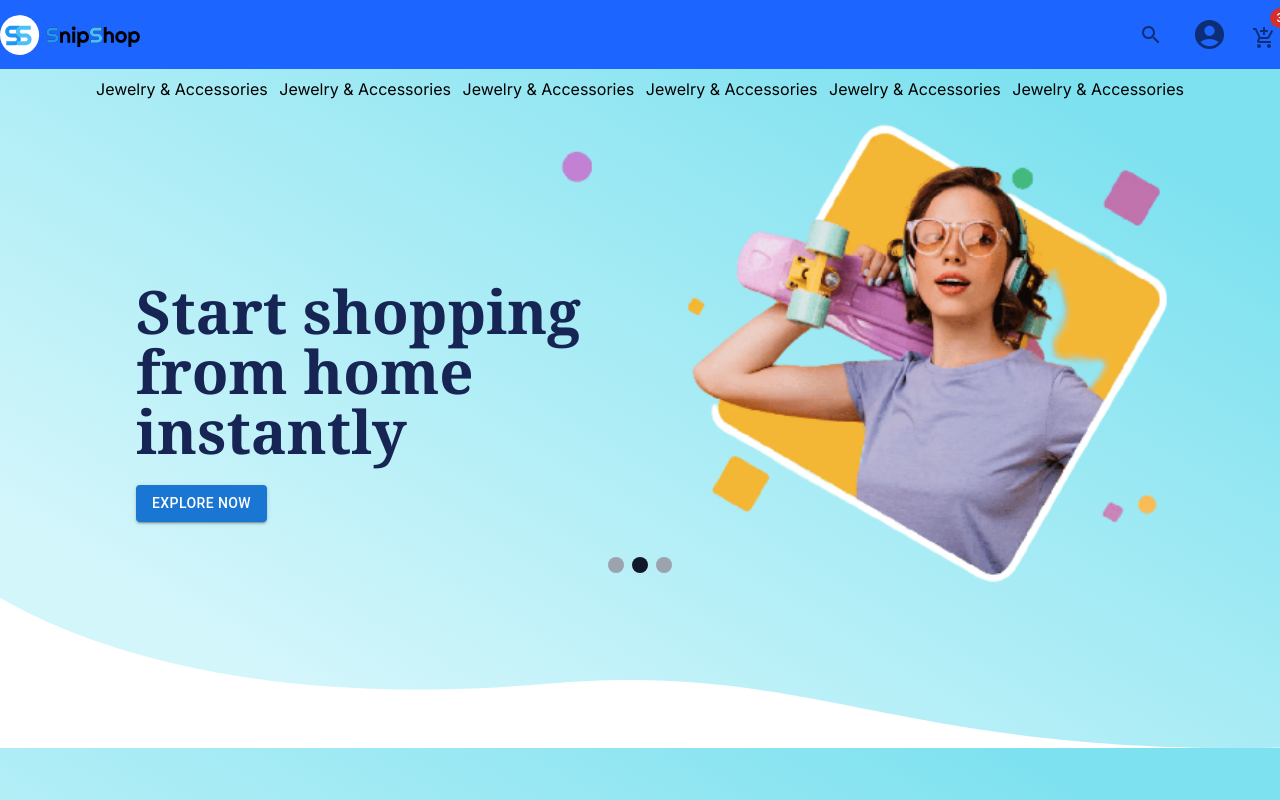
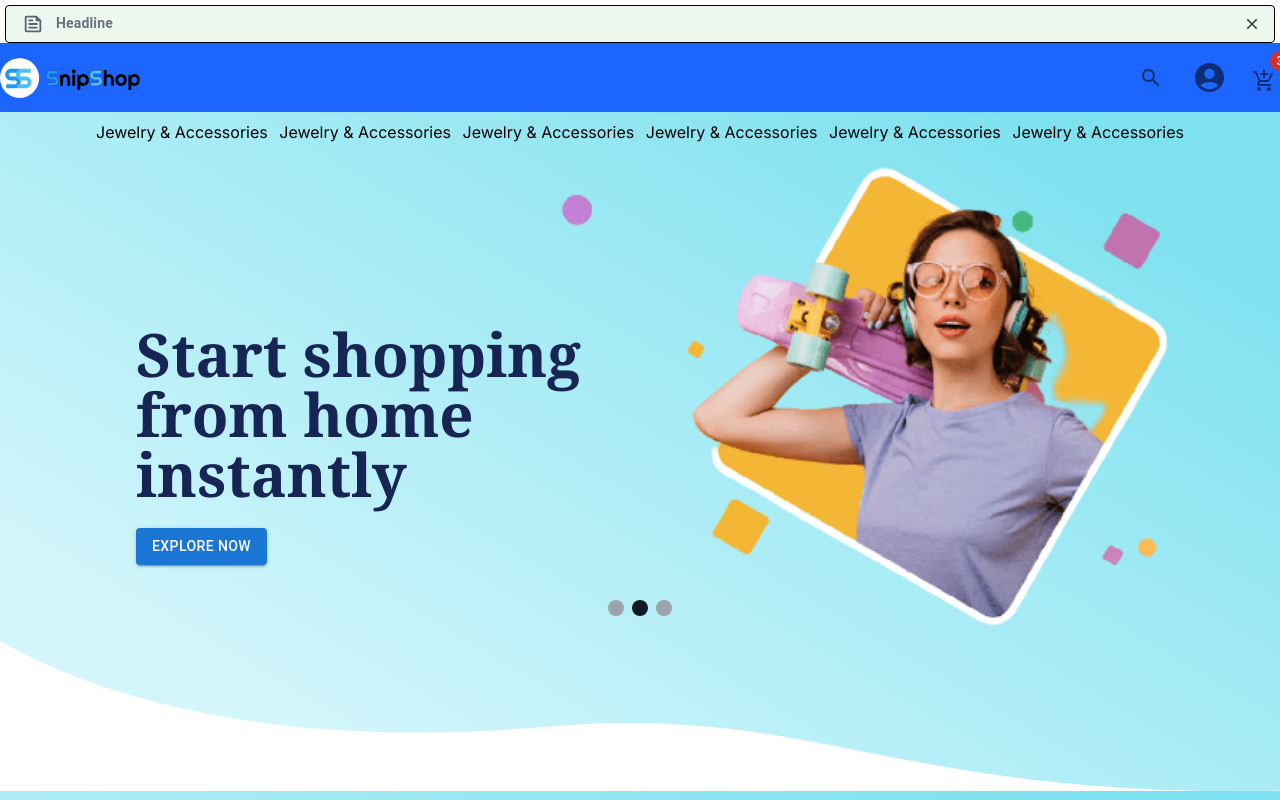
Before and after one commit to ShahadatShuvo/task-myShop, a Next.js app: page / in a window 1280 px wide. Shown: the top 800 px of the page. Built offline with nearby package versions, Linux system fonts and the light colour scheme.

Commit message:
Navbar Headline feature added

```diff
--- a/src/components/homepage/navbar/Navbar.tsx
+++ b/src/components/homepage/navbar/Navbar.tsx
@@ -1,17 +1,76 @@
 "use client";
 
-import React from "react";
+import React, { useState } from "react";
 import CloseIcon from "@mui/icons-material/Close";
 import SearchOutlinedIcon from "@mui/icons-material/SearchOutlined";
 import { Badge, IconButton } from "@mui/material";
 import Image from "next/image";
 import MenuBarIcon from "./ProfileMenu";
 import CartMenu from "./CartMenu";
+import Alert from "@mui/material/Alert";
+import Collapse from "@mui/material/Collapse";
+import FeedOutlinedIcon from "@mui/icons-material/FeedOutlined";
 
 function Navbar() {
+  const [openHeadline, setOpenHeadline] = useState(true);
+
   const [displaySearch, setDisplaySearch] = React.useState(false);
   return (
     <div>
+      <div>
+        <Collapse in={openHeadline}>
+          <Alert
+            icon={
+              <FeedOutlinedIcon fontSize="inherit" className="text-gray-600" />
+            }
+            action={
+              <IconButton
+                aria-label="close"
+                color="inherit"
+                size="small"
+                onClick={() => {
+                  setOpenHeadline(false);
+                }}
+              >
+                <CloseIcon fontSize="inherit" />
+              </IconButton>
+            }
+            className="bg-gray-100 text-gray-600"
+            sx={{
+              padding: "0px 16px",
+              // bgcolor: "white",
+              marginTop: "5px",
+              marginX: "5px",
+              border: "1px solid black",
+              ".css-1pxa9xg-MuiAlert-message": {
+                padding: "3px 0px",
+              },
+            }}
+          >
+            <div className="relative">
+              <p className="absolute hidden md:block top-1 font-semibold text-gray-500">
+                Headline
+              </p>
+              <div className="w-full flex justify-center">
+                <div className=" w-full md:w-[85%]">
+                  <div className="relative flex overflow-x-hidden text-lg">
+                    <div className="animate-marquee whitespace-nowrap">
+                      <span>
+                        SnipShop. Here, You will quickly get all kinds of your
+                        daily Shopping, with only 1 click from your{" "}
+                        <span className="text-blue-400">Home or Office</span>.
+                        স্নিপশপ এখানে, আপনি আপনার বাসা বা অফিস থেকে মাত্র 1
+                        ক্লিকে আপনার দৈনন্দিন সব ধরনের কেনাকাটা পেয়ে যাবেন, খুব
+                        সহজে।
+                      </span>
+                    </div>
+                  </div>
+                </div>
+              </div>
+            </div>
+          </Alert>
+        </Collapse>
+      </div>
       <header className="text-gray-600 body-font bg-[#1D65FF]">
         <div className="py-3 container mx-auto flex flex-wrap flex-col md:flex-row items-center">
           <a
@@ -65,7 +124,10 @@ function Navbar() {
                 <SearchOutlinedIcon />
               </IconButton>
             )}
-            <MenuBarIcon />
+            <MenuBarIcon
+              openHeadline={openHeadline}
+              setOpenHeadline={setOpenHeadline}
+            />
             <Badge
               badgeContent={3}
               color="error"
--- a/src/components/homepage/navbar/ProfileMenu.tsx
+++ b/src/components/homepage/navbar/ProfileMenu.tsx
@@ -20,7 +20,13 @@ import * as React from "react";
 import LockOpenIcon from "@mui/icons-material/LockOpen";
 import LockOutlinedIcon from "@mui/icons-material/LockOutlined";
 
-export default function MenuBarIcon() {
+export default function MenuBarIcon({
+  openHeadline,
+  setOpenHeadline,
+}: {
+  openHeadline: boolean;
+  setOpenHeadline: any;
+}) {
   const [anchorEl, setAnchorEl] = React.useState<null | HTMLElement>(null);
   const open = Boolean(anchorEl);
   const handleClick = (event: React.MouseEvent<HTMLElement>) => {
@@ -113,6 +119,21 @@ export default function MenuBarIcon() {
         <MenuItem onClick={handleClose}>
           <FavoriteBorderIcon /> <p className="ml-3">Wishlist</p>
         </MenuItem>
+        <MenuItem
+          onClick={() => {
+            setOpenHeadline((prevState: any) => !prevState);
+          }}
+        >
+          {openHeadline ? (
+            <div className="flex">
+              <LockOutlinedIcon /> <p className="ml-3">Close Headline Bar</p>
+            </div>
+          ) : (
+            <div className="flex">
+              <LockOpenIcon /> <p className="ml-3">Open Headline Bar</p>
+            </div>
+          )}
+        </MenuItem>
 
         <MenuItem onClick={handleClose}>
           <ListItemIcon>
--- a/tailwind.config.js
+++ b/tailwind.config.js
@@ -1,18 +1,27 @@
 /** @type {import('tailwindcss').Config} */
 module.exports = {
   content: [
-    './src/pages/**/*.{js,ts,jsx,tsx,mdx}',
-    './src/components/**/*.{js,ts,jsx,tsx,mdx}',
-    './src/app/**/*.{js,ts,jsx,tsx,mdx}',
+    "./src/pages/**/*.{js,ts,jsx,tsx,mdx}",
+    "./src/components/**/*.{js,ts,jsx,tsx,mdx}",
+    "./src/app/**/*.{js,ts,jsx,tsx,mdx}",
   ],
   theme: {
     extend: {
+      animation: {
+        marquee: "marquee 50s linear infinite",
+      },
+      keyframes: {
+        marquee: {
+          "0%": { transform: "translateX(100%)" },
+          "100%": { transform: "translateX(-100%)" },
+        },
+      },
       backgroundImage: {
-        'gradient-radial': 'radial-gradient(var(--tw-gradient-stops))',
-        'gradient-conic':
-          'conic-gradient(from 180deg at 50% 50%, var(--tw-gradient-stops))',
+        "gradient-radial": "radial-gradient(var(--tw-gradient-stops))",
+        "gradient-conic":
+          "conic-gradient(from 180deg at 50% 50%, var(--tw-gradient-stops))",
       },
     },
   },
   plugins: [],
-}
+};
```
